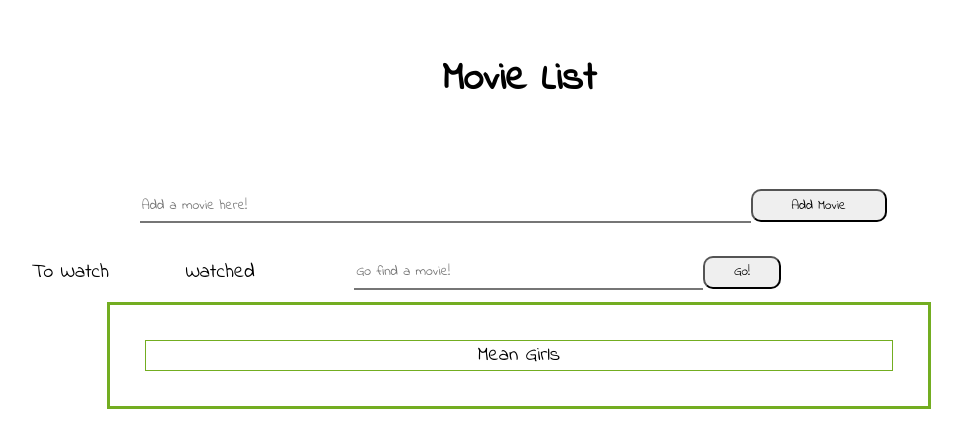
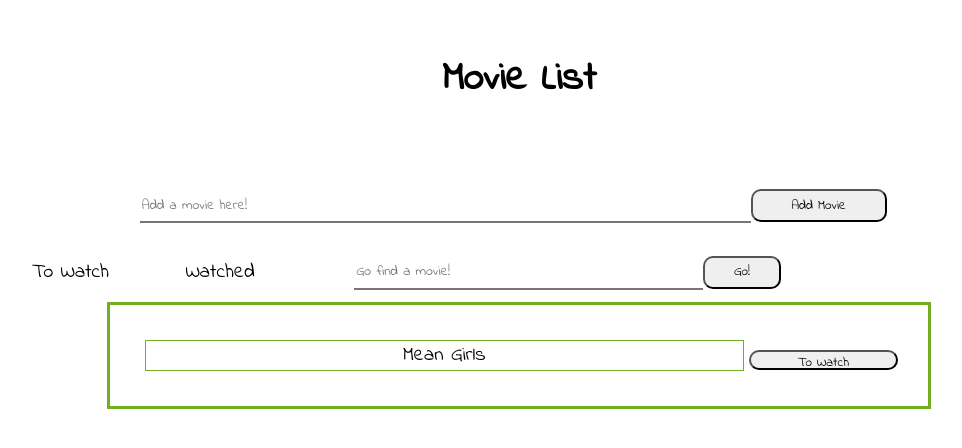
Before and after one commit to LittleJennie/MovieList, a React app: page / in a window 1280 px wide. Shown: the top 448 px of the page, without its empty margins (121-1083 px from the left). Built offline with nearby package versions, Linux system fonts and the light colour scheme.

Commit message:
toggle movie watch status with button implemented

```diff
--- a/src/app.jsx
+++ b/src/app.jsx
@@ -21,7 +21,7 @@ class App extends React.Component {
         this.renderMovieList = this.renderMovieList.bind(this);
         this.toggleToWatchMovieList = this.toggleToWatchMovieList.bind(this);
         this.toggleWatchedMovieList = this.toggleWatchedMovieList.bind(this);
-        this.updateWatchStatus = this.updateWatchStatus.bind(this);
+        this.toggleWatchStatus = this.toggleWatchStatus.bind(this);
     }
 
     submitHandler(query) {
@@ -93,7 +93,7 @@ class App extends React.Component {
         }, this.renderMovieList);
     }
 
-    updateWatchStatus(movie) {
+    toggleWatchStatus(movie) {
         for (var i = 0; i < movieListData.length; i ++) {
             if (movieListData[i].title === movie) {
                 movieListData[i].toWatch = !movieListData[i].toWatch;
@@ -103,8 +103,7 @@ class App extends React.Component {
 
         this.setState({
             allMovies: movieListData
-        });
-        this.renderMovieList();
+        }, this.renderMovieList);
     }
 
     render() {
@@ -120,7 +119,8 @@ class App extends React.Component {
                     allMovies={this.state.allMovies}
                     searchHelp={this.state.searchHelp}
                     renderMovies={this.state.renderMovies}
-                    hasMovie={this.hasMovie}
+                    hasMovie={this.state.hasMovie}
+                    toggleWatchStatus={this.toggleWatchStatus}
                 />
             </div>
         )
--- a/src/movieList.jsx
+++ b/src/movieList.jsx
@@ -9,10 +9,15 @@ class MovieList extends React.Component {
 
     renderMovies() {
         if (this.props.hasMovie === false) {
-            return 'has no movie'
+            return this.props.searchHelp;
         } else {
+            var toggleWatchStatus = this.props.toggleWatchStatus
             var movieEntries = this.props.renderMovies.map((movie) => (
-                <MovieListEntry key={movie.title} movie={movie} />
+                <MovieListEntry
+                    key={movie.title}
+                    movie={movie}
+                    toggleWatchStatus={toggleWatchStatus}
+                />
             ));
             return movieEntries;
         }
--- a/src/movieListEntry.jsx
+++ b/src/movieListEntry.jsx
@@ -3,19 +3,36 @@ import React from 'react';
 class movieListEntry extends React.Component {
     constructor(props) {
         super(props);
-        // this.state = {
+        this.state = {
+            watchStatus: this.props.movie.toWatch
+        }
 
-        // }
+        this.toggleButton = this.toggleButton.bind(this);
     }
 
+    watchStatus() {
+        return this.state.watchStatus === true ? 'To Watch' : 'Watched';
+    }
+
+    buttonClass() {
+        return this.state.watchStatus === true ? 'to-watch-button' : 'watched-button';
+    }
+
+    toggleButton(movie) {
+        this.props.toggleWatchStatus(movie);
+    }
 
     render() {
         return (
-            <div>
-                <div className='movieListEntry'>
-                    {this.props.movie.title}
-                </div>
-                {/* <button ref="hasWatched"></button> */}
+            <div className='movieListEntry-wrapper'>
+                <div className='movieListEntry'>{this.props.movie.title}</div>
+                <button
+                    id="watch-status-toggle-button"
+                    className={this.buttonClass()}
+                    onClick={() => this.toggleButton(this.props.movie.title)}
+                >
+                    {this.watchStatus()}
+                </button>
             </div>
         )
     }
--- a/style/style.css
+++ b/style/style.css
@@ -19,8 +19,23 @@ h1 {
     padding: 30px;
 }
 
+.movieListEntry-wrapper {
+    display: inline-flex;
+    width: 100%;
+    align-content: center;
+}
+
+#watch-status-toggle-button {
+    font-family: 'Indie Flower', cursive;
+    height: 20px;
+    width: 20%;
+    border-radius: 10px;
+    margin-top: 2%;
+}
+
 .movieListEntry {
     text-align: center;
+    width: 80%;
     border: 0.5px solid #73AD21;
     margin: 5px;
 }
@@ -73,7 +88,8 @@ h1 {
 }
 
 .search-submit-button:hover, .add-movie-button:hover,
-#watched-list:hover, #to-watch-list:hover {
+#watched-list:hover, #to-watch-list:hover,
+#watch-status-toggle-button:hover {
     cursor: pointer;
     color: white;
     background-color: rgb(2, 73, 2);
```
Also changed, not shown: 1 other file (tests, documents, lock files or other folders).
